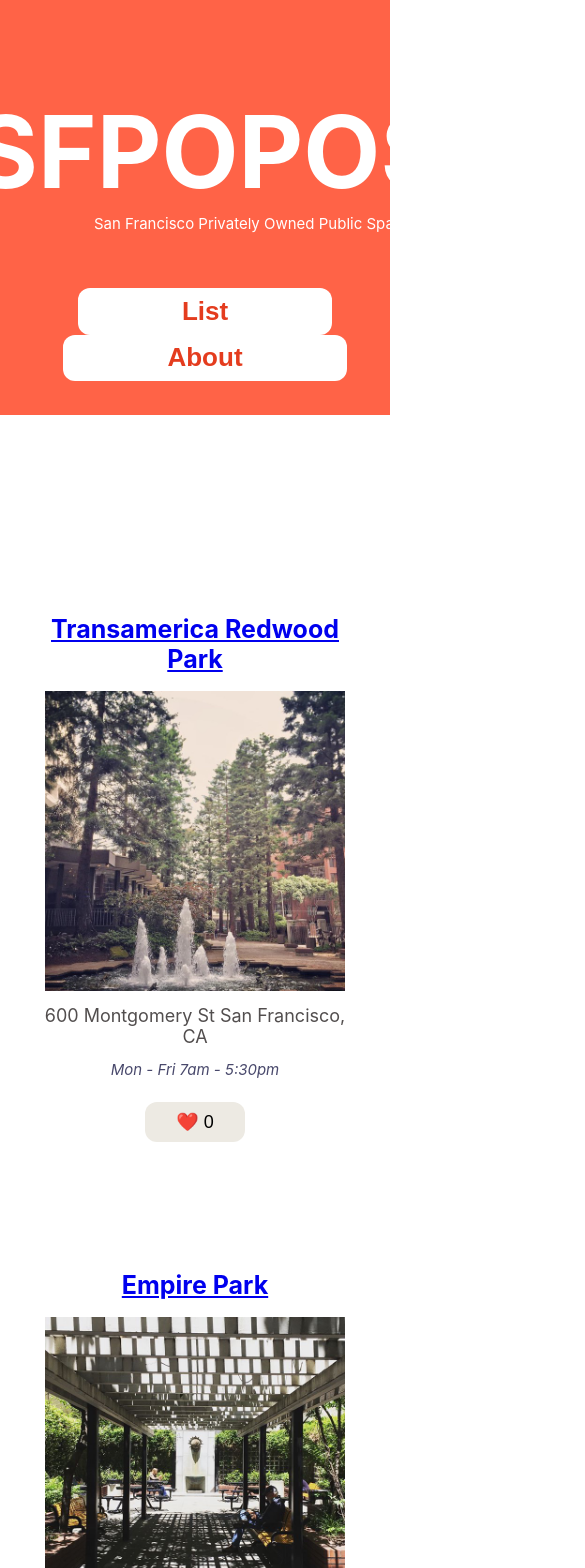
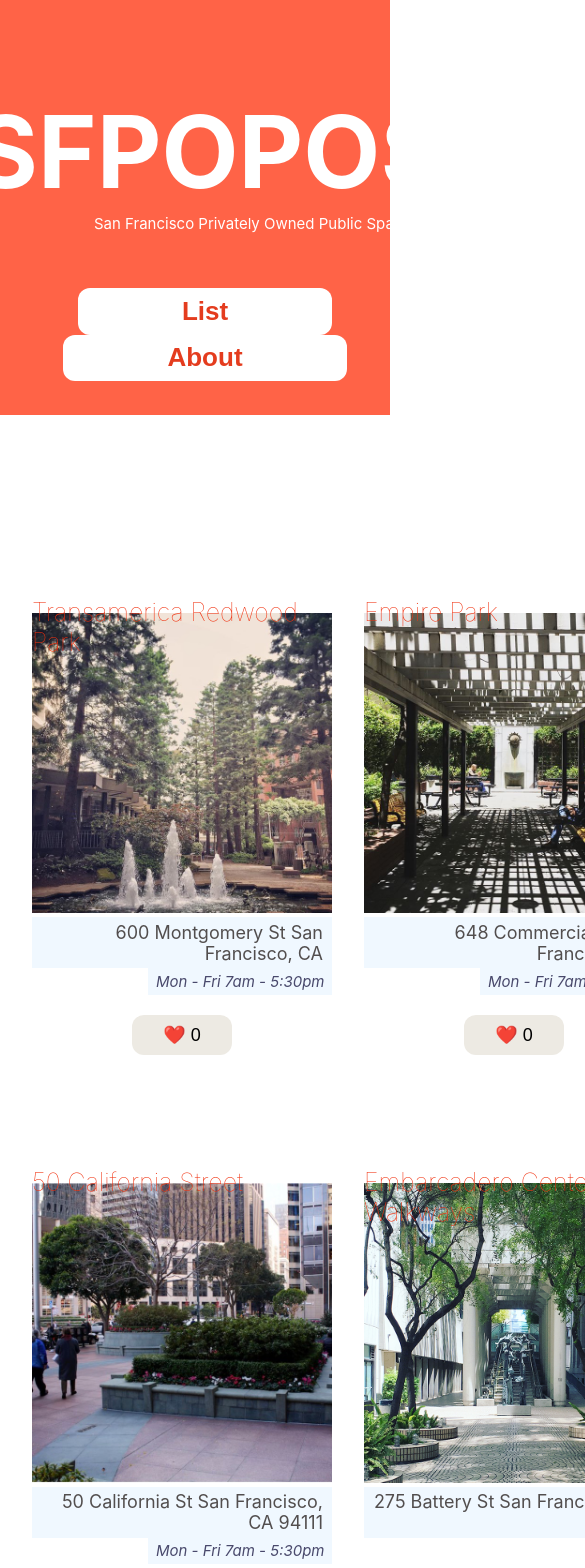
Before and after one commit to sandycamilo/React-App, a React (Create React App) app in the folder sfpopos/: page /#/ in a window 390 px wide. Shown: the top 1568 px of the page, 585 px wide, since content can reach past the window. Built offline with nearby package versions, Linux system fonts and the light colour scheme.

Commit message:
styling spaces

```diff
--- a/sfpopos/src/components/About/About.css
+++ b/sfpopos/src/components/About/About.css
@@ -1,7 +1,12 @@
 .aboutSF {
   font-size: 28px;
   position: relative;
-  left: 43px;
+  left: 30%;
+  display: grid; /* display spaces in a grid */
+  grid-template-columns: 1fr 1fr 1fr; /* give grid three template columns ~ 1fr represents a fraction of the space available */
+  grid-gap: 2em;
+  padding: 2em;
+  max-width: 1000px;
 }
 
 .pSF {
@@ -9,7 +14,22 @@
   width: 500px;
   height: 400px;
   position: relative;
-  left: 38%;
-  top: 30px;
+  left: 19%;
+  top: 2px;
 
 }
+
+/* media querie to make adjustments for smaller screens like tablets and mobile */
+@media only screen and (max-width: 960px) {
+  .POPOSList {
+    /* the number of columns if changed to two equal columns when the screen is 960px or smaller */
+    grid-template-columns: 1fr 1fr;
+  }
+}
+
+/* small screen mobile */
+@media only screen and (max-width: 700px) {
+  .POPOSList {
+    grid-template-columns: 1fr 1fr;
+  }
+}
--- a/sfpopos/src/components/About/About.js
+++ b/sfpopos/src/components/About/About.js
@@ -3,7 +3,7 @@
 
 function About() {
   return (
-    <div>
+    <div class="aboutdiv">
       <h1 class="aboutSF">About SFPOPOS</h1>
       <p class="pSF">POPOS are publicly accessible spaces in
         forms of plazas, terraces, atriums, small
--- a/sfpopos/src/components/POPOSSpace/POPOSSpace.css
+++ b/sfpopos/src/components/POPOSSpace/POPOSSpace.css
@@ -2,8 +2,44 @@
 .POPOSSpace {
   width: 100%; /* expands width of its grid cell - cells expand and contract with the window */
   text-align: center;
+  /* set the position property of the parent element to relative */
+  /* positioning context for any children that use absolute position */
+  position: relative;
 }
 
+.POPOSSpace .title {
+  display: block;
+  position: absolute;
+  left: 0;
+  top: 0;
+  font-size: 25px;
+  color: rgb(240, 49, 15);
+  text-decoration: none;
+}
+
+.POPOSSpace h1 {
+  margin: 0;
+  font-weight: lighter;
+  background-color: rgba(255, 255, 255, 0.9);
+  padding: 0.5rem;
+  text-align: left;
+}
+
+.POPOSSpace .POPOSSpace-info {
+  position: relative;
+  right: 0;
+  bottom: 0;
+  text-align: right;
+}
+
+/* selector applied to the two child divs  */
+.POPOSSpace .POPOSSpace-info div {
+  display: inline-block;
+  padding: 0.25em 0.5em;
+  background-color: aliceblue;
+}
+
+/* ancestor selector */
 .POPOSSpace > img {
   width: 100%; /* sets width of img tage with div to 100% of available space */
   height: auto; /* makes images maintain their aspect ratio as they scale */
@@ -22,8 +58,3 @@
   color: rgb(82, 78, 78);
 
 }
-
-.title {
-  font-size: 25px;
-  color: rgb(240, 49, 15);
-}
--- a/sfpopos/src/components/POPOSSpace/POPOSSpace.js
+++ b/sfpopos/src/components/POPOSSpace/POPOSSpace.js
@@ -6,9 +6,9 @@
 function POPOSSpace(props) { // components take a paramenter called, props. props is always an object (has properties - props.name, props.image, etc...) ~ it allows you to configure components
   const { name, image, address, hours, id} = props //deconstructing props
   return (
-    <div>
-      <h1 class="title">
-        <Link to={`/details/${id}`}>
+    <div className="POPOSSpace">
+      <h1>
+        <Link className= "title" to={`/details/${id}`}>
           {name}
         </Link>
       </h1>
@@ -20,11 +20,12 @@
           alt="Hello"
         />
       </Link>
-      <div class="address">{address}</div>
-      <div class= "hours">{hours}</div>
+      <div className="POPOSSpace-info">
+        <div class="address">{address}</div>
+        <div class= "hours">{hours}</div>
+      </div>
       <LikeCount />
     </div>
-
   )
 }
 
```
Also changed, not shown: sfpopos/src/components/POPOSList/POPOList.js (line endings or trailing spaces).
